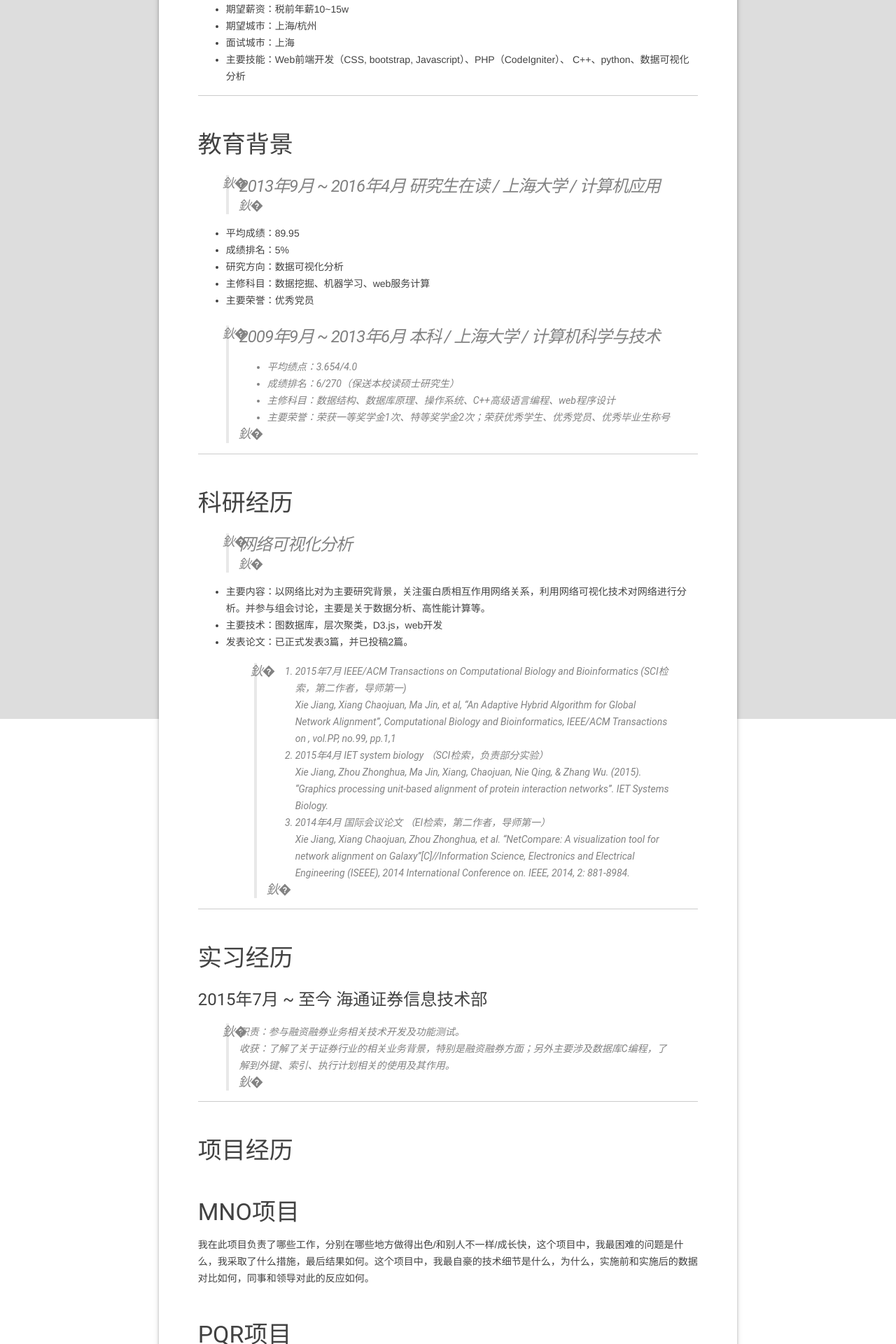
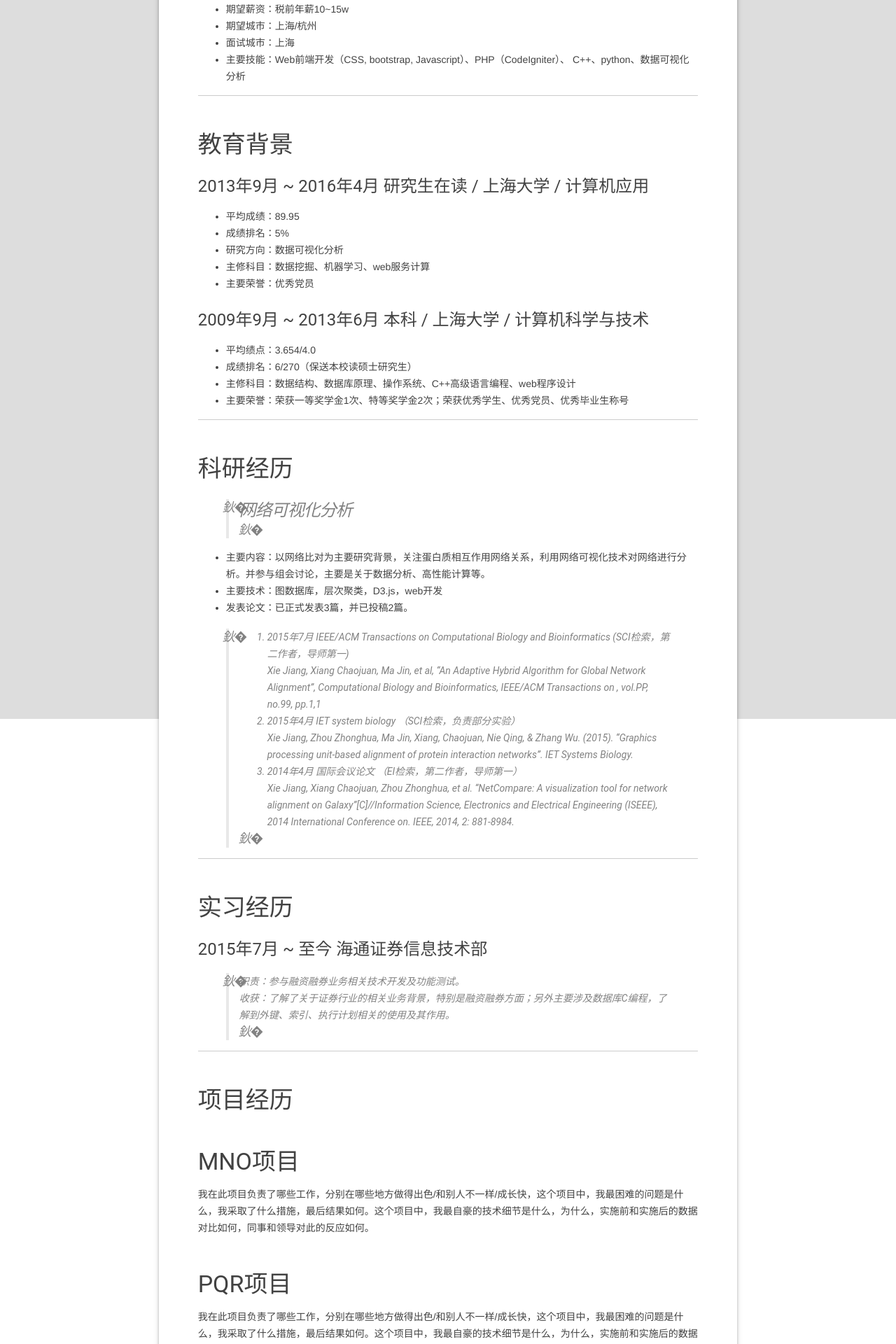
Before and after one commit to elephantsuperjuan/elephant, a Jekyll site: the page built from _posts/2015-08-22-resume.markdown, in a window 1280 px wide. Shown: the part 1037-2957 px from the top of the page at 70% size. Built offline with Jekyll 4.4.1, drawn with Linux system fonts in a browser that asks for light colours; some of the changed text lies outside the part shown.

```diff
--- a/_posts/2015-08-22-resume.markdown
+++ b/_posts/2015-08-22-resume.markdown
@@ -32,7 +32,7 @@ C++、python、数据可视化分析
 
 ### 教育背景
 
-> #### 2013年9月 ~ 2016年4月 研究生在读 / 上海大学 / 计算机应用
+#### 2013年9月 ~ 2016年4月 研究生在读 / 上海大学 / 计算机应用
 
  - 平均成绩：89.95
  - 成绩排名：5%
@@ -40,7 +40,7 @@ C++、python、数据可视化分析
  - 主修科目：数据挖掘、机器学习、web服务计算
  - 主要荣誉：优秀党员
 
-> #### 2009年9月 ~ 2013年6月 本科 / 上海大学 / 计算机科学与技术
+#### 2009年9月 ~ 2013年6月 本科 / 上海大学 / 计算机科学与技术
  - 平均绩点：3.654/4.0
  - 成绩排名：6/270（保送本校读硕士研究生）
  - 主修科目：数据结构、数据库原理、操作系统、C++高级语言编程、web程序设计
@@ -55,8 +55,8 @@ C++、python、数据可视化分析
  - 主要内容：以网络比对为主要研究背景，关注蛋白质相互作用网络关系，利用网络可视化技术对网络进行分析。并参与组会讨论，主要是关于数据分析、高性能计算等。
  - 主要技术：图数据库，层次聚类，D3.js，web开发
  - 发表论文：已正式发表3篇，并已投稿2篇。
- >
-1. 2015年7月 IEEE/ACM Transactions on Computational Biology and Bioinformatics (SCI检索，第二作者，导师第一)
+
+> 1. 2015年7月 IEEE/ACM Transactions on Computational Biology and Bioinformatics (SCI检索，第二作者，导师第一)
 Xie Jiang, Xiang Chaojuan, Ma Jin, et al, “An Adaptive Hybrid Algorithm for Global Network Alignment", Computational Biology and Bioinformatics, IEEE/ACM Transactions on , vol.PP, no.99, pp.1,1
 2. 2015年4月 IET system biology （SCI检索，负责部分实验）
 Xie Jiang, Zhou Zhonghua, Ma Jin, Xiang, Chaojuan, Nie Qing, & Zhang Wu. (2015). “Graphics processing unit-based alignment of protein interaction networks”. IET Systems Biology.
```
